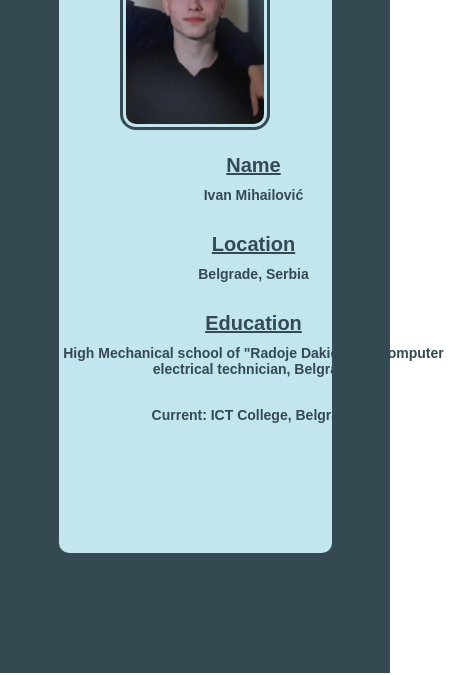
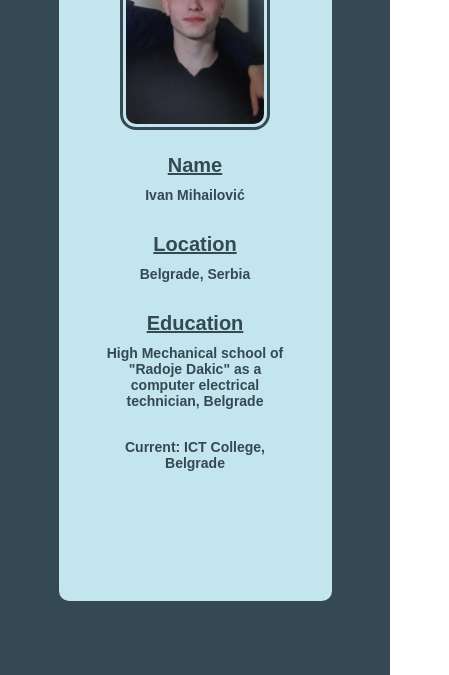
Before and after one commit to ivanyzzza/portfolio, a plain HTML site: page index.html in a window 390 px wide. Shown: the part 1200-1875 px from the top of the page, 449 px wide, since content can reach past the window. Drawn offline with Linux system fonts and the light colour scheme.

Commit message:
Update responsive.css

```diff
--- a/css/responsive.css
+++ b/css/responsive.css
@@ -401,7 +401,7 @@
                     height: 250px;
                 }
                 #ab-img-text{
-                    width:390px;
+                    width:180px;
                     margin:0px auto;
                     padding-top:30px;
                     h2{
```
